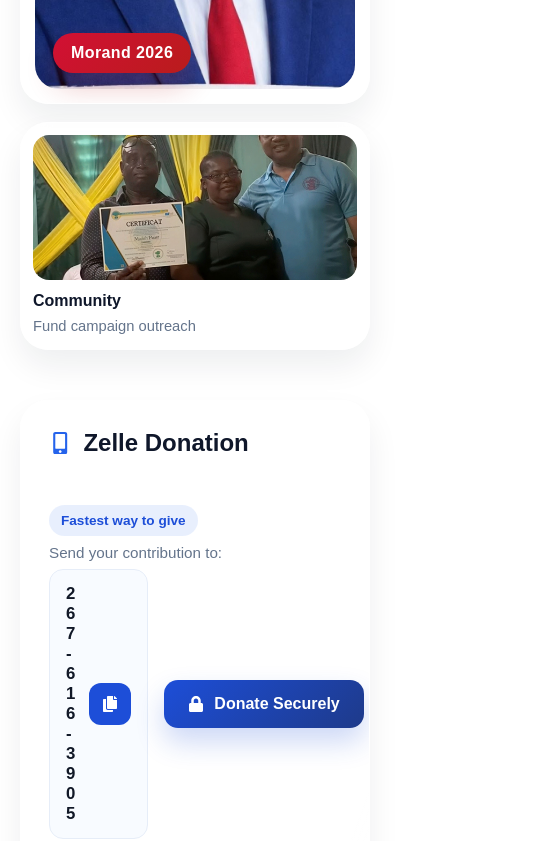
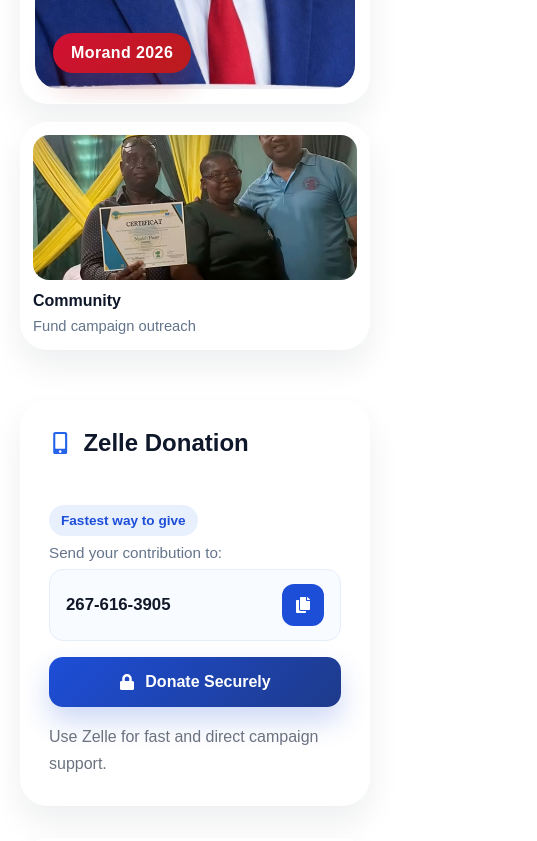
Before and after one commit to Sammy65433/Ronald-Morand-Campaign-, a React (Vite) app in the folder frontend/: page /donate in a window 390 px wide. Shown: the part 1156-1997 px from the top of the page, 537 px wide, since content can reach past the window. Built offline with nearby package versions, Linux system fonts and the light colour scheme.

Commit message:
Update About 204

```diff
--- a/frontend/src/components/DonateSection.jsx
+++ b/frontend/src/components/DonateSection.jsx
@@ -159,20 +159,20 @@ function DonateSection() {
       >
         <div className="support-reason-card glass-card">
           <FaBullhorn className="support-reason-icon" />
-          <h3>Campaign Outreach</h3>
-          <p>Help expand communication, visibility, and voter engagement across the community.</p>
+          <h3>{t("supportReason1Title")}</h3>
+          <p>{t("supportReason1Text")}</p>
         </div>
 
         <div className="support-reason-card glass-card">
           <FaUsers className="support-reason-icon" />
-          <h3>Community Support</h3>
-          <p>Strengthen local support efforts, events, and direct connection with families.</p>
+          <h3>{t("supportReason2Title")}</h3>
+          <p>{t("supportReason2Text")}</p>
         </div>
 
         <div className="support-reason-card glass-card">
           <FaGlobeAmericas className="support-reason-icon" />
-          <h3>Future of L’Azile</h3>
-          <p>Invest in a vision centered on development, leadership, and long-term progress.</p>
+          <h3>{t("supportReason3Title")}</h3>
+          <p>{t("supportReason3Text")}</p>
         </div>
       </motion.div>
 
@@ -241,7 +241,7 @@ function DonateSection() {
           <div className="bank-row">
             <span>{t("donationEmail")}</span>
             <div className="donation-value-row">
-              <p className="donation-value">Rmorand2026@gmail.com</p>
+              <p className="donation-value">rmorand2026@gmail.com</p>
               <button
                 onClick={() => copyText("rmorand2026@gmail.com", "email")}
                 className="copy-btn"
--- a/frontend/src/styles/DonateSection.css
+++ b/frontend/src/styles/DonateSection.css
@@ -55,7 +55,8 @@
 }
 
 .donate-primary-btn,
-.donorbox-link-btn {
+.donorbox-link-btn,
+.zelle-top-donorbox-btn {
   display: inline-flex;
   align-items: center;
   gap: 10px;
@@ -66,10 +67,12 @@
   border-radius: 14px;
   box-shadow: 0 14px 28px rgba(29, 78, 216, 0.22);
   transition: all 0.3s ease;
+  text-decoration: none;
 }
 
 .donate-primary-btn:hover,
-.donorbox-link-btn:hover {
+.donorbox-link-btn:hover,
+.zelle-top-donorbox-btn:hover {
   transform: translateY(-2px);
 }
 
@@ -154,64 +157,65 @@
   line-height: 1.5;
 }
 
-.donate-stats-row {
-  display: grid;
-  grid-template-columns: repeat(3, 1fr);
-  gap: 18px;
-  margin-bottom: 28px;
-}
-
-.donate-stat-card {
-  background: white;
-  border-radius: 20px;
-  padding: 26px;
-  box-shadow: 0 14px 30px rgba(0, 0, 0, 0.06);
-  border: 1px solid #eef2f7;
-  text-align: center;
-}
-
-.donate-stat-card span {
-  display: block;
-  font-size: 0.95rem;
-  color: #64748b;
-  margin-bottom: 10px;
-}
-
-.donate-stat-card h3 {
-  font-size: 2rem;
-  color: #0f172a;
-}
-
-.progress-wrapper {
-  background: white;
-  padding: 22px;
-  border-radius: 18px;
-  box-shadow: 0 12px 28px rgba(0, 0, 0, 0.05);
-  margin-bottom: 34px;
-  border: 1px solid #eef2f7;
-}
-
-.progress-top {
-  display: flex;
-  justify-content: space-between;
-  margin-bottom: 12px;
-  color: #334155;
-  font-weight: 600;
-}
-
-.progress-bar {
-  width: 100%;
-  height: 16px;
-  background: #e5edf8;
-  border-radius: 999px;
+.zelle-top-card {
+  border-radius: 28px;
+  padding: 28px;
+  margin-bottom: 32px;
+  border: 1px solid rgba(37, 99, 235, 0.18);
+  box-shadow:
+    0 16px 32px rgba(0, 0, 0, 0.06),
+    0 0 0 1px rgba(37, 99, 235, 0.05),
+    0 0 30px rgba(37, 99, 235, 0.08);
+  position: relative;
   overflow: hidden;
 }
 
-.progress-fill {
+.zelle-top-card::before {
+  content: "";
+  position: absolute;
+  top: 0;
+  left: -120%;
+  width: 70%;
   height: 100%;
-  background: linear-gradient(90deg, #1d4ed8, #38bdf8);
+  background: linear-gradient(
+    90deg,
+    transparent,
+    rgba(255, 255, 255, 0.35),
+    transparent
+  );
+  transform: skewX(-20deg);
+  animation: zelleShimmer 4s infinite;
+}
+
+.zelle-top-header {
+  display: flex;
+  justify-content: space-between;
+  align-items: center;
+  gap: 16px;
+  margin-bottom: 8px;
+  flex-wrap: wrap;
+}
+
+.zelle-top-row {
+  display: grid;
+  grid-template-columns: 1.2fr auto;
+  gap: 16px;
+  align-items: center;
+}
+
+.zelle-top-value {
+  margin: 0;
+}
+
+.zelle-badge {
+  display: inline-block;
+  margin-top: 14px;
+  padding: 8px 12px;
   border-radius: 999px;
-  transition: width 0.6s ease;
+  background: rgba(37, 99, 235, 0.1);
+  color: #1d4ed8;
+  font-size: 0.85rem;
+  font-weight: 700;
 }
 
 .donate-impact-row {
@@ -237,6 +241,36 @@
   color: #64748b;
   line-height: 1.6;
   font-weight: 500;
+}
+
+.support-reasons-grid {
+  display: grid;
+  grid-template-columns: repeat(3, 1fr);
+  gap: 22px;
+  margin-bottom: 42px;
+}
+
+.support-reason-card {
+  border-radius: 24px;
+  padding: 28px 24px;
+  text-align: center;
+}
+
+.support-reason-icon {
+  font-size: 1.6rem;
+  color: #2563eb;
+  margin-bottom: 14px;
+}
+
+.support-reason-card h3 {
+  font-size: 1.3rem;
+  color: #0f172a;
+  margin-bottom: 10px;
+}
+
+.support-reason-card p {
+  color: #64748b;
+  line-height: 1.8;
 }
 
 .donorbox-cta {
@@ -281,6 +315,13 @@
   gap: 24px;
   margin-bottom: 34px;
   align-items: start;
+}
+
+.single-bank-grid {
+  grid-template-columns: 1fr;
+  max-width: 820px;
+  margin-left: auto;
+  margin-right: auto;
 }
 
 .donation-card {
@@ -355,48 +396,6 @@
   background: #1e40af;
 }
 
-.zelle-highlight {
-  position: relative;
-  overflow: hidden;
-  border: 1px solid rgba(37, 99, 235, 0.18);
-  box-shadow:
-    0 16px 32px rgba(0, 0, 0, 0.06),
-    0 0 0 1px rgba(37, 99, 235, 0.05),
-    0 0 30px rgba(37, 99, 235, 0.08);
-}
-
-.zelle-highlight::before {
-  content: "";
-  position: absolute;
-  top: 0;
-  left: -120%;
-  width: 70%;
-  height: 100%;
-  background: linear-gradient(
-    90deg,
-    transparent,
-    rgba(255, 255, 255, 0.35),
-    transparent
-  );
-  transform: skewX(-20deg);
-  animation: zelleShimmer 4s infinite;
-}
-
-.zelle-highlight .donation-icon {
-  animation: zellePulse 2.2s infinite;
-}
-
-.zelle-badge {
-  display: inline-block;
-  margin-top: 14px;
-  padding: 8px 12px;
-  border-radius: 999px;
-  background: rgba(37, 99, 235, 0.1);
-  color: #1d4ed8;
-  font-size: 0.85rem;
-  font-weight: 700;
-}
-
 .donation-note {
   margin-top: 16px;
   color: #6b7280;
@@ -437,18 +436,6 @@
   }
 }
 
-@keyframes zellePulse {
-  0%,
-  100% {
-    transform: scale(1);
-    opacity: 1;
-  }
-  50% {
-    transform: scale(1.08);
-    opacity: 0.85;
-  }
-}
-
 @media (max-width: 1100px) {
   .donate-hero-shell {
     grid-template-columns: 1fr;
@@ -485,118 +472,19 @@
 
   .donate-stats-row,
   .donate-grid,
-  .donate-impact-row {
+  .donate-impact-row,
+  .support-reasons-grid {
     grid-template-columns: 1fr;
   }
-.support-reasons-grid {
-  grid-template-columns: 1fr;
-}
 
-  .progress-top {
-    font-size: 0.95rem;
+  .zelle-top-row {
+    grid-template-columns: 1fr;
+  }
+
+  .zelle-top-donorbox-btn,
+  .donorbox-link-btn,
+  .donate-primary-btn {
+    width: 100%;
+    justify-content: center;
   }
 }
-.zelle-top-card {
-  border-radius: 28px;
-  padding: 28px;
-  margin-bottom: 32px;
-  border: 1px solid rgba(37, 99, 235, 0.18);
-  box-shadow:
-    0 16px 32px rgba(0, 0, 0, 0.06),
-    0 0 0 1px rgba(37, 99, 235, 0.05),
-    0 0 30px rgba(37, 99, 235, 0.08);
-  position: relative;
-  overflow: hidden;
-}
-
-.zelle-top-card::before {
-  content: "";
-  position: absolute;
-  top: 0;
-  left: -120%;
-  width: 70%;
-  height: 100%;
-  background: linear-gradient(
-    90deg,
-    transparent,
-    rgba(255, 255, 255, 0.35),
-    transparent
-  );
-  transform: skewX(-20deg);
-  animation: zelleShimmer 4s infinite;
-}
-
-.zelle-top-header {
-  display: flex;
-  justify-content: space-between;
-  align-items: center;
-  gap: 16px;
-  margin-bottom: 8px;
-  flex-wrap: wrap;
-}
-
-.zelle-top-row {
-  display: grid;
-  grid-template-columns: 1.2fr auto;
-  gap: 16px;
-  align-items: center;
-}
-
-.zelle-top-value {
-  margin: 0;
-}
-
-.zelle-top-donorbox-btn {
-  display: inline-flex;
-  align-items: center;
-  justify-content: center;
-  gap: 10px;
-  padding: 15px 24px;
-  background: linear-gradient(135deg, #1d4ed8, #1e3a8a);
-  color: white;
-  font-weight: 700;
-  border-radius: 14px;
-  box-shadow: 0 14px 28px rgba(29, 78, 216, 0.22);
-  transition: all 0.3s ease;
-  white-space: nowrap;
-}
-
-.zelle-top-donorbox-btn:hover {
-  transform: translateY(-2px);
-}
-
-.single-bank-grid {
-  grid-template-columns: 1fr;
-  max-width: 820px;
-  margin-left: auto;
-  margin-right: auto;
-}
-.support-reasons-grid {
-  display: grid;
-  grid-template-columns: repeat(3, 1fr);
-  gap: 22px;
-  margin-bottom: 42px;
-}
-
-.support-reason-card {
-  border-radius: 24px;
-  padding: 28px 24px;
-  text-align: center;
-}
-
-.support-reason-icon {
-  font-size: 1.6rem;
-  color: #2563eb;
-  margin-bottom: 14px;
-}
-
-.support-reason-card h3 {
-  font-size: 1.3rem;
-  color: #0f172a;
-  margin-bottom: 10px;
-}
-
-.support-reason-card p {
-  color: #64748b;
-  line-height: 1.8;
-}
```
Also changed, not shown: frontend/src/assets/donationpic1.jpeg (added), 1 other file (tests, documents, lock files or other folders).
